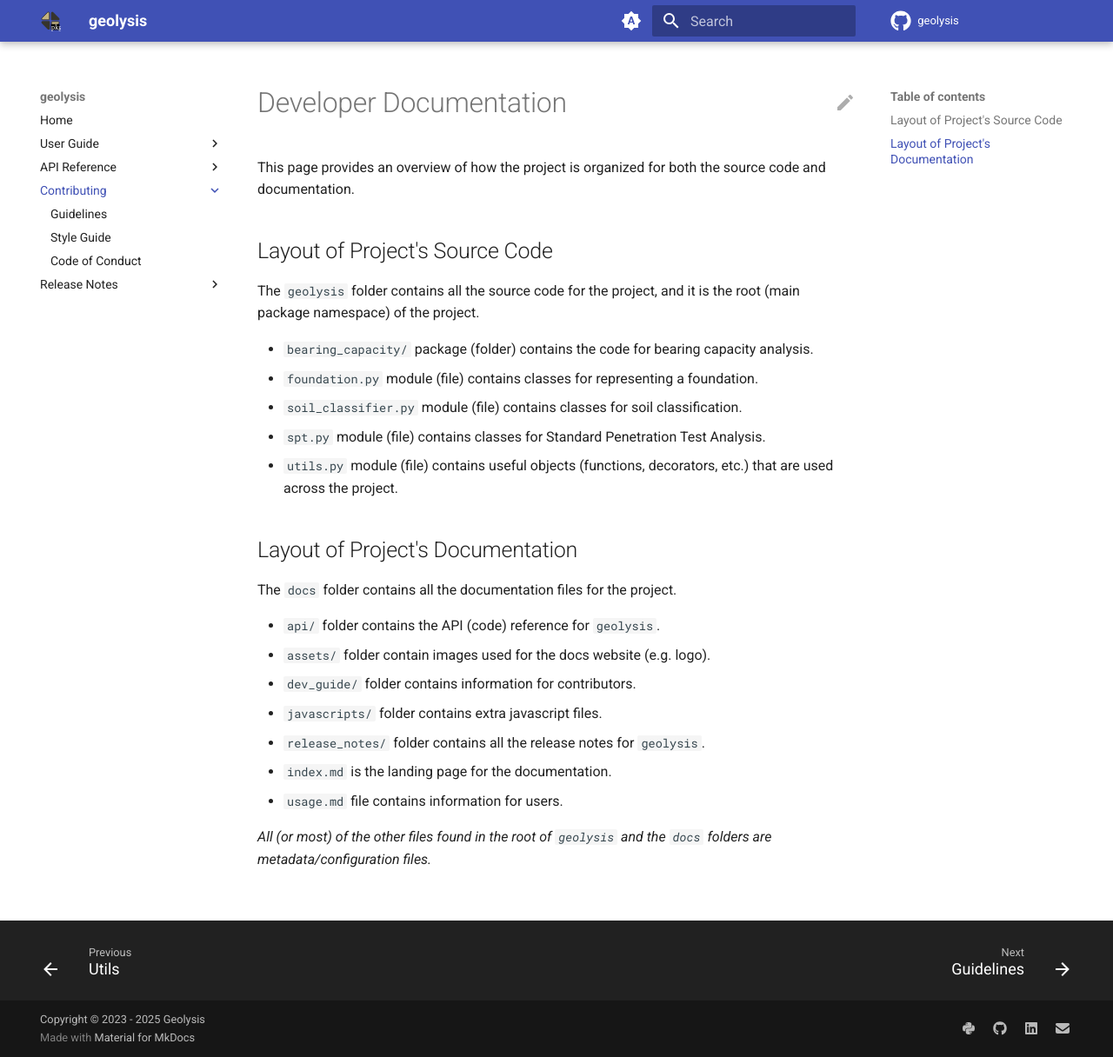
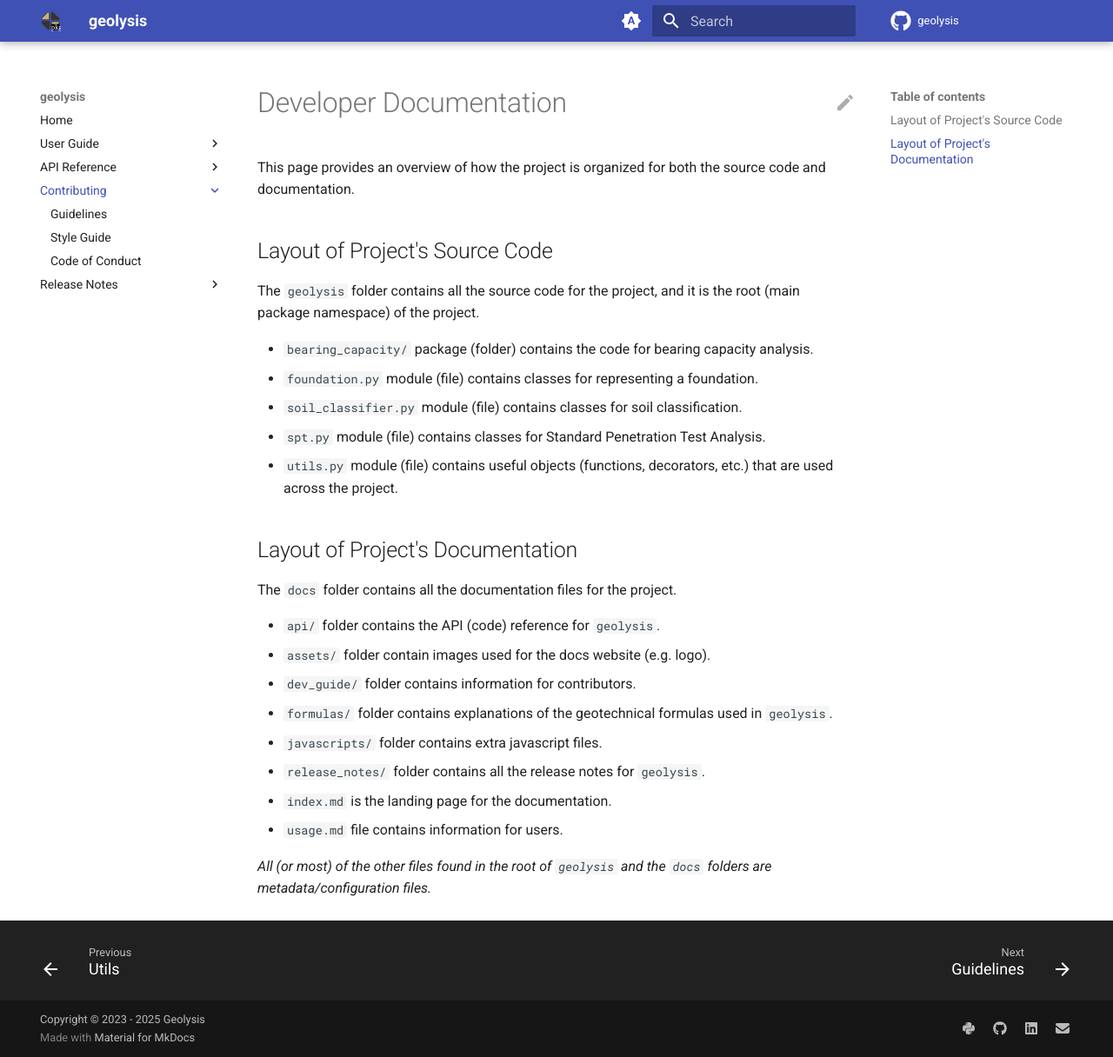
Before and after one commit to patrickboateng/geolysis, an MkDocs documentation site: the page built from docs/dev_guide/index.md, in a window 1280 px wide and 1216 px high. Shown: the whole window at 87% size. Built offline with MkDocs 1.6.1 and Material for MkDocs 9.7.7, drawn with Linux system fonts in a browser that asks for light colours; comment, search, counter and statistics services are not loaded.

Commit message:
added description for formulas folder

```diff
--- a/docs/dev_guide/index.md
+++ b/docs/dev_guide/index.md
@@ -12,8 +12,10 @@ the root (main package namespace) of the project.
   capacity analysis.
 - `foundation.py` module (file) contains classes for representing a foundation.
 - `soil_classifier.py` module (file) contains classes for soil classification.
-- `spt.py` module (file) contains classes for Standard Penetration Test Analysis.
-- `utils.py` module (file) contains useful objects (functions, decorators, etc.)
+- `spt.py` module (file) contains classes for Standard Penetration Test
+  Analysis.
+- `utils.py` module (file) contains useful objects (functions, decorators,
+  etc.)
   that are used across the project.
 
 ## Layout of Project's Documentation
@@ -23,6 +25,8 @@ The `docs` folder contains all the documentation files for the project.
 - `api/` folder contains the API (code) reference for `geolysis`.
 - `assets/` folder contain images used for the docs website (e.g. logo).
 - `dev_guide/` folder contains information for contributors.
+- `formulas/` folder contains explanations of the geotechnical
+  formulas used in `geolysis`.
 - `javascripts/` folder contains extra javascript files.
 - `release_notes/` folder contains all the release notes for `geolysis`.
 - `index.md` is the landing page for the documentation.
```
